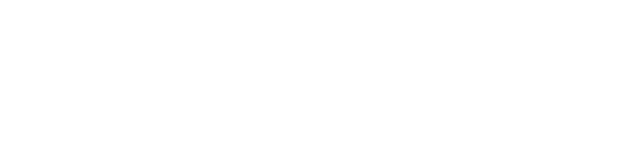
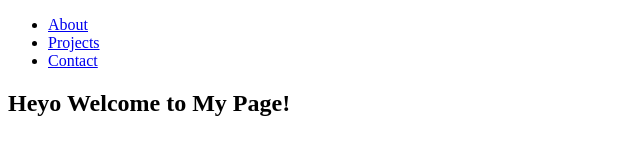
Before and after one commit to abbyallan23/personal-portfolio, a plain HTML site: page index.html in a window 1280 px wide. Shown: the whole page, without its empty margins (0-640 px from the left). Drawn offline with Linux system fonts and the light colour scheme.

Commit message:
added sections and footer

```diff
--- a/index.html
+++ b/index.html
@@ -6,6 +6,22 @@
     <title>Abby's Personal Portfolio</title>
 </head>
 <body>
-
+    <nav id="navbar">
+        <ul class="nav-list">
+        <li>
+            <a href= "#welcome-section">About</a>
+        </li>
+        <li>
+            <a href= "#welcome-section">Projects</a>
+        </li> <li>
+            <a href= "#welcome-section">Contact</a>
+        </li>
+    </ul>
+    </nav>
+    <section id="welcome-section"><h1>Heyo Welcome to My Page!</h1></section>
+    <section id="projects"></section>
+    <section id="contact"></section>
+    <footer></footer>
+    <script src="https://cdn.freecodecamp.org/testable-projects-fcc/v1/bundle.js"></script>
 </body>
 </html>
```
